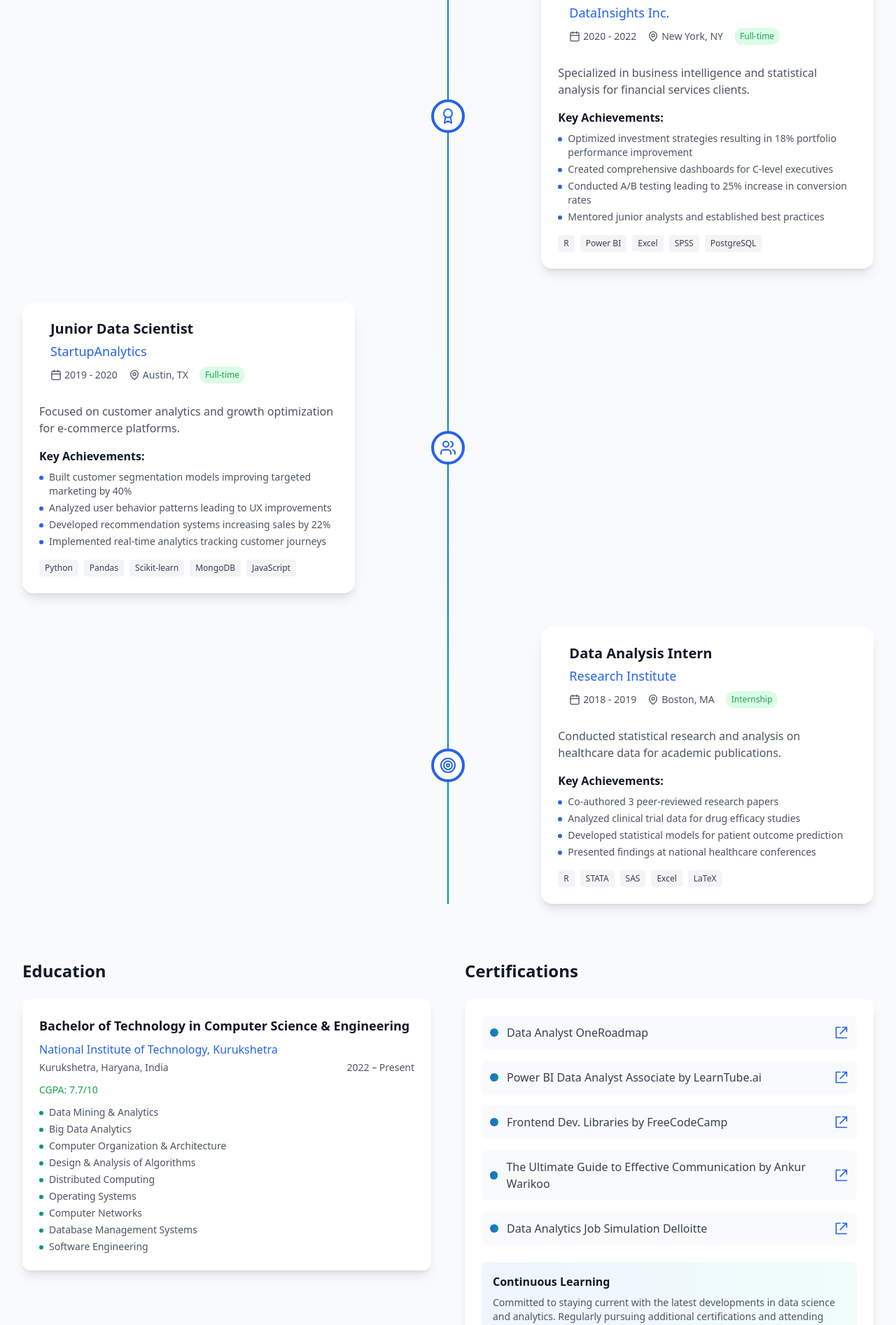
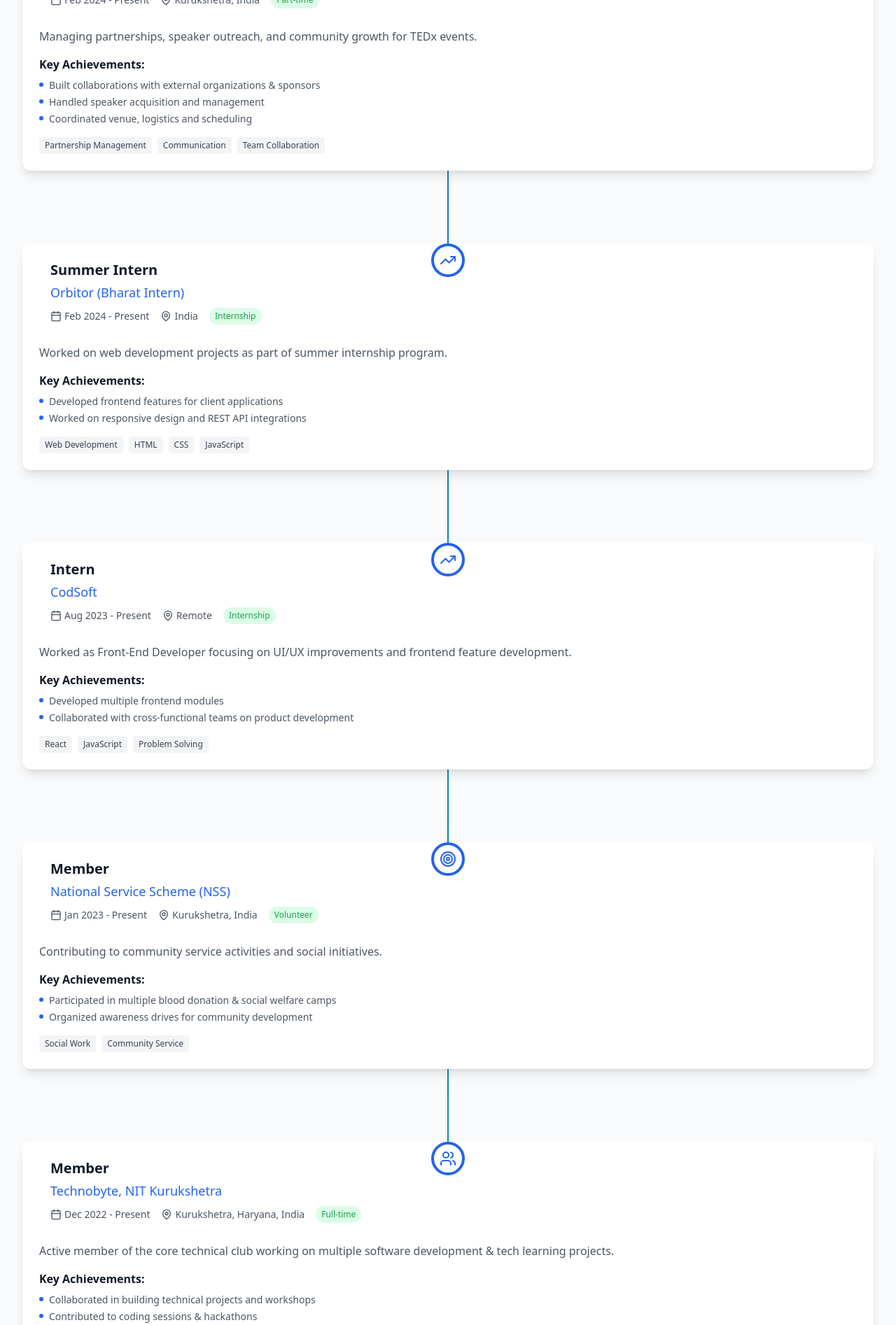
Before and after one commit to uraj1/Rhythm-Portfolio, a React (Vite) app: page / in a window 1280 px wide. Shown: the part 5214-7108 px from the top of the page at 70% size. Built offline with nearby package versions, Linux system fonts and the light colour scheme.

Commit message:
updated the latest experience and styling

```diff
--- a/src/components/Experience.tsx
+++ b/src/components/Experience.tsx
@@ -12,77 +12,104 @@
 // Experience Data
 const experiences = [
   {
-    title: "Senior Data Analyst",
-    company: "TechCorp Analytics",
-    location: "San Francisco, CA",
-    period: "2022 - Present",
-    type: "Full-time",
+    title: "Secretary",
+    company: "Colours: A Happy Place :)",
+    location: "Kurukshetra, Haryana, India",
+    period: "Jun 2025 - Present",
+    type: "Leadership",
     description:
-      "Leading data science initiatives for enterprise clients, developing predictive models and advanced analytics solutions.",
+      "Leading the social media and event management teams for college mental health and cultural initiatives.",
     achievements: [
-      "Increased client retention by 35% through predictive churn modeling",
-      "Led a team of 5 data analysts on multiple high-impact projects",
-      "Designed and implemented automated reporting systems reducing manual work by 60%",
-      "Developed machine learning models achieving 92% average accuracy",
+      "Managed 100+ members in organizing large-scale cultural events",
+      "Oversaw content creation, event planning and community outreach",
+      "Successfully executed multiple campus-wide mental health awareness campaigns"
     ],
-    technologies: ["Python", "SQL", "Tableau", "AWS", "Machine Learning"],
+    technologies: ["Community Outreach", "Event Management", "Leadership"],
+    icon: Users,
+    color: "from-pink-600 to-pink-800",
+  },
+
+  {
+    title: "Outreach Manager",
+    company: "TEDxNITKKR",
+    location: "Kurukshetra, India",
+    period: "Feb 2024 - Present",
+    type: "Part-time",
+    description:
+      "Managing partnerships, speaker outreach, and community growth for TEDx events.",
+    achievements: [
+      "Built collaborations with external organizations & sponsors",
+      "Handled speaker acquisition and management",
+      "Coordinated venue, logistics and scheduling"
+    ],
+    technologies: ["Partnership Management", "Communication", "Team Collaboration"],
+    icon: Award,
+    color: "from-red-600 to-red-800",
+  },
+  {
+    title: "Summer Intern",
+    company: "Orbitor (Bharat Intern)",
+    location: "India",
+    period: "Feb 2024 - Present",
+    type: "Internship",
+    description:
+      "Worked on web development projects as part of summer internship program.",
+    achievements: [
+      "Developed frontend features for client applications",
+      "Worked on responsive design and REST API integrations"
+    ],
+    technologies: ["Web Development", "HTML", "CSS", "JavaScript"],
     icon: TrendingUp,
     color: "from-blue-600 to-blue-800",
   },
   {
-    title: "Data Analyst",
-    company: "DataInsights Inc.",
-    location: "New York, NY",
-    period: "2020 - 2022",
-    type: "Full-time",
+    title: "Intern",
+    company: "CodSoft",
+    location: "Remote",
+    period: "Aug 2023 - Present",
+    type: "Internship",
     description:
-      "Specialized in business intelligence and statistical analysis for financial services clients.",
+      "Worked as Front-End Developer focusing on UI/UX improvements and frontend feature development.",
     achievements: [
-      "Optimized investment strategies resulting in 18% portfolio performance improvement",
-      "Created comprehensive dashboards for C-level executives",
-      "Conducted A/B testing leading to 25% increase in conversion rates",
-      "Mentored junior analysts and established best practices",
+      "Developed multiple frontend modules",
+      "Collaborated with cross-functional teams on product development"
     ],
-    technologies: ["R", "Power BI", "Excel", "SPSS", "PostgreSQL"],
-    icon: Award,
-    color: "from-teal-600 to-teal-800",
+    technologies: ["React", "JavaScript", "Problem Solving"],
+    icon: TrendingUp,
+    color: "from-green-600 to-green-800",
   },
   {
-    title: "Junior Data Scientist",
-    company: "StartupAnalytics",
-    location: "Austin, TX",
-    period: "2019 - 2020",
-    type: "Full-time",
+    title: "Member",
+    company: "National Service Scheme (NSS)",
+    location: "Kurukshetra, India",
+    period: "Jan 2023 - Present",
+    type: "Volunteer",
     description:
-      "Focused on customer analytics and growth optimization for e-commerce platforms.",
+      "Contributing to community service activities and social initiatives.",
     achievements: [
-      "Built customer segmentation models improving targeted marketing by 40%",
-      "Analyzed user behavior patterns leading to UX improvements",
-      "Developed recommendation systems increasing sales by 22%",
-      "Implemented real-time analytics tracking customer journeys",
+      "Participated in multiple blood donation & social welfare camps",
+      "Organized awareness drives for community development"
     ],
-    technologies: ["Python", "Pandas", "Scikit-learn", "MongoDB", "JavaScript"],
-    icon: Users,
-    color: "from-purple-600 to-purple-800",
-  },
-  {
-    title: "Data Analysis Intern",
-    company: "Research Institute",
-    location: "Boston, MA",
-    period: "2018 - 2019",
-    type: "Internship",
-    description:
-      "Conducted statistical research and analysis on healthcare data for academic publications.",
-    achievements: [
-      "Co-authored 3 peer-reviewed research papers",
-      "Analyzed clinical trial data for drug efficacy studies",
-      "Developed statistical models for patient outcome prediction",
-      "Presented findings at national healthcare conferences",
-    ],
-    technologies: ["R", "STATA", "SAS", "Excel", "LaTeX"],
+    technologies: ["Social Work", "Community Service"],
     icon: Target,
     color: "from-orange-600 to-orange-800",
   },
+  {
+    title: "Member",
+    company: "Technobyte, NIT Kurukshetra",
+    location: "Kurukshetra, Haryana, India",
+    period: "Dec 2022 - Present",
+    type: "Full-time",
+    description:
+      "Active member of the core technical club working on multiple software development & tech learning projects.",
+    achievements: [
+      "Collaborated in building technical projects and workshops",
+      "Contributed to coding sessions & hackathons"
+    ],
+    technologies: ["JavaScript", "Python", "Team Collaboration"],
+    icon: Users,
+    color: "from-indigo-600 to-indigo-800",
+  }
 ];
 
 const education = [
@@ -150,7 +177,7 @@
 // Main Component
 const Experience = () => {
   return (
-    <section id="experience" className="py-20 bg-gray-50 dark:bg-gray-800">
+    <section id="experience" className="py-8 md:py-20 bg-gray-50 dark:bg-gray-800">
       <div className="max-w-7xl mx-auto px-4 sm:px-6 lg:px-8">
         <motion.div
           variants={containerVariants}
@@ -158,121 +185,113 @@
           whileInView="visible"
           viewport={{ once: true, amount: 0.3 }}
         >
-          {/* Header */}
-          <motion.div variants={itemVariants} className="text-center mb-16">
-            <h2 className="text-4xl md:text-5xl font-bold text-gray-900 dark:text-white mb-6">
+          {/* Header - Adjusted for mobile */}
+          <motion.div variants={itemVariants} className="text-center mb-8 md:mb-16">
+            <h2 className="text-3xl md:text-5xl font-bold text-gray-900 dark:text-white mb-4 md:mb-6">
               Professional{" "}
               <span className="bg-gradient-to-r from-blue-600 to-teal-600 bg-clip-text text-transparent">
                 Journey
               </span>
             </h2>
-            <div className="w-24 h-1 bg-gradient-to-r from-blue-600 to-teal-600 mx-auto rounded-full mb-6"></div>
-            <p className="text-xl text-gray-600 dark:text-gray-300 max-w-3xl mx-auto">
+            <div className="w-20 md:w-24 h-1 bg-gradient-to-r from-blue-600 to-teal-600 mx-auto rounded-full mb-4 md:mb-6"></div>
+            <p className="text-base md:text-xl text-gray-600 dark:text-gray-300 max-w-3xl mx-auto">
               A progressive career in data science with a track record of
               delivering impactful solutions.
             </p>
           </motion.div>
 
-          {/* Work Experience */}
-          <motion.div variants={itemVariants} className="mb-20">
-            <h3 className="text-2xl font-semibold text-gray-900 dark:text-white mb-8 text-center">
+          {/* Work Experience - Mobile Optimized */}
+          <motion.div variants={itemVariants} className="mb-12 md:mb-20">
+            <h3 className="text-xl md:text-2xl font-semibold text-gray-900 dark:text-white mb-6 md:mb-8 text-center">
               Work Experience
             </h3>
-            <div className="relative">
-              <div className="absolute left-1/2 transform -translate-x-px h-full w-0.5 bg-gradient-to-b from-blue-600 to-teal-600 hidden lg:block"></div>
+            <div className="relative w-full">
+              {/* Timeline line - Hidden on mobile */}
+              <div className="hidden md:block absolute left-1/2 transform -translate-x-px h-full w-0.5 bg-gradient-to-b from-blue-600 to-teal-600"></div>
 
               {experiences.map((exp, index) => {
                 const IconComponent = exp.icon;
                 return (
                   <motion.div
                     key={index}
-                    className={`relative flex items-center ${
-                      index % 2 === 0 ? "lg:flex-row" : "lg:flex-row-reverse"
-                    } mb-12`}
+                    className="relative mb-12 md:mb-20 pt-6"
                     variants={itemVariants}
                     whileHover={{ scale: 1.02 }}
                   >
-                    <div className="absolute left-1/2 transform -translate-x-1/2 w-12 h-12 bg-white dark:bg-gray-900 rounded-full border-4 border-blue-600 flex items-center justify-center z-10 hidden lg:flex">
+                    {/* Icon - Centered for mobile */}
+                    <div className="absolute left-1/2 transform -translate-x-1/2 -top-2 md:top-6 w-10 h-10 md:w-12 md:h-12 bg-white dark:bg-gray-900 rounded-full border-4 border-blue-600 flex items-center justify-center z-10">
                       <motion.div
                         whileHover={{ rotate: 360 }}
                         transition={{ duration: 0.6 }}
                       >
-                        <IconComponent className="w-6 h-6 text-blue-600" />
+                        <IconComponent className="w-5 h-5 md:w-6 md:h-6 text-blue-600" />
                       </motion.div>
                     </div>
 
-                    <div
-                      className={`w-full lg:w-5/12 ${
-                        index % 2 === 0 ? "lg:pr-8" : "lg:pl-8"
-                      }`}
-                    >
+                    {/* Experience Card - Full width on mobile */}
+                    <div className="w-full bg-white dark:bg-gray-900 rounded-xl p-4 md:p-6 shadow-lg hover:shadow-xl transition-all duration-300">
+                      <div className="flex items-start space-x-3 md:space-x-4 mb-3 md:mb-4">
                         <motion.div
-                        className="bg-white dark:bg-gray-900 rounded-2xl p-6 shadow-lg hover:shadow-xl transition-all duration-300"
-                        whileHover={{ y: -5 }}
-                      >
-                        <div className="flex items-start space-x-4 mb-4">
-                          <motion.div
-                            className={`w-12 h-12 bg-gradient-to-r ${exp.color} rounded-lg flex items-center justify-center lg:hidden`}
+                          className={`w-10 h-10 md:hidden bg-gradient-to-r ${exp.color} rounded-lg flex items-center justify-center`}
                           whileHover={{ rotate: 360 }}
                           transition={{ duration: 0.6 }}
                         >
-                            <IconComponent className="w-6 h-6 text-white" />
+                          <IconComponent className="w-5 h-5 text-white" />
                         </motion.div>
                         <div className="flex-1">
-                            <h4 className="text-xl font-semibold text-gray-900 dark:text-white mb-1">
+                          <h4 className="text-lg md:text-xl font-semibold text-gray-900 dark:text-white mb-1">
                             {exp.title}
                           </h4>
-                            <p className="text-lg font-medium text-blue-600 dark:text-blue-400 mb-2">
+                          <p className="text-base md:text-lg font-medium text-blue-600 dark:text-blue-400 mb-2">
                             {exp.company}
                           </p>
-                            <div className="flex flex-wrap items-center gap-4 text-sm text-gray-600 dark:text-gray-400 mb-3">
+                          <div className="flex flex-wrap items-center gap-2 md:gap-4 text-xs md:text-sm text-gray-600 dark:text-gray-400 mb-2 md:mb-3">
                             <div className="flex items-center space-x-1">
-                                <Calendar className="w-4 h-4" />
+                              <Calendar className="w-3 h-3 md:w-4 md:h-4" />
                               <span>{exp.period}</span>
                             </div>
                             <div className="flex items-center space-x-1">
-                                <MapPin className="w-4 h-4" />
-                                <span>{exp.location}</span>
+                              <MapPin className="w-3 h-3 md:w-4 md:h-4" />
+                              <span className="truncate max-w-[120px] md:max-w-none">{exp.location}</span>
                             </div>
-                              <span className="px-2 py-1 bg-green-100 dark:bg-green-900/30 text-green-600 dark:text-green-400 rounded-full text-xs">
+                            <span className="px-1.5 py-0.5 md:px-2 md:py-1 bg-green-100 dark:bg-green-900/30 text-green-600 dark:text-green-400 rounded-full text-xs">
                               {exp.type}
                             </span>
                           </div>
                         </div>
                       </div>
 
-                        <p className="text-gray-600 dark:text-gray-300 mb-4">
+                      <p className="text-sm md:text-base text-gray-600 dark:text-gray-300 mb-3 md:mb-4">
                         {exp.description}
                       </p>
 
-                        <div className="mb-4">
-                          <h5 className="font-semibold text-gray-900 dark:text-white mb-2">
+                      <div className="mb-3 md:mb-4">
+                        <h5 className="font-semibold text-sm md:text-base text-gray-900 dark:text-white mb-1 md:mb-2">
                           Key Achievements:
                         </h5>
                         <ul className="space-y-1">
                           {exp.achievements.map((achievement, achIndex) => (
                             <li
                               key={achIndex}
-                                className="flex items-start space-x-2 text-gray-600 dark:text-gray-300"
+                              className="flex items-start space-x-2 text-xs md:text-sm text-gray-600 dark:text-gray-300"
                             >
-                                <div className="w-1.5 h-1.5 bg-blue-600 rounded-full mt-2 flex-shrink-0"></div>
-                                <span className="text-sm">{achievement}</span>
+                              <div className="w-1.5 h-1.5 bg-blue-600 rounded-full mt-1.5 flex-shrink-0"></div>
+                              <span>{achievement}</span>
                             </li>
                           ))}
                         </ul>
                       </div>
 
-                        <div className="flex flex-wrap gap-2">
+                      <div className="flex flex-wrap gap-1.5 md:gap-2">
                         {exp.technologies.map((tech, techIndex) => (
                           <span
                             key={techIndex}
-                              className="px-2 py-1 bg-gray-100 dark:bg-gray-800 text-gray-700 dark:text-gray-300 text-xs rounded"
+                            className="px-1.5 py-0.5 md:px-2 md:py-1 bg-gray-100 dark:bg-gray-800 text-gray-700 dark:text-gray-300 text-xs rounded"
                           >
                             {tech}
                           </span>
                         ))}
                       </div>
-                      </motion.div>
                     </div>
                   </motion.div>
                 );
@@ -280,43 +299,43 @@
             </div>
           </motion.div>
 
-          {/* Education */}
+          {/* Education & Certifications - Stacked on mobile */}
           <motion.div
             variants={itemVariants}
-            className="grid grid-cols-1 lg:grid-cols-2 gap-12"
+            className="flex flex-col lg:grid lg:grid-cols-2 gap-8 md:gap-12"
           >
             <div>
-              <h3 className="text-2xl font-semibold text-gray-900 dark:text-white mb-6">
+              <h3 className="text-xl md:text-2xl font-semibold text-gray-900 dark:text-white mb-4 md:mb-6">
                 Education
               </h3>
-              <div className="space-y-6">
+              <div className="space-y-4 md:space-y-6">
                 {education.map((edu, index) => (
                   <motion.div
                     key={index}
-                    className="bg-white dark:bg-gray-900 rounded-xl p-6 shadow-lg"
+                    className="bg-white dark:bg-gray-900 rounded-lg md:rounded-xl p-4 md:p-6 shadow-lg"
                     whileHover={{ scale: 1.02, y: -5 }}
                   >
-                    <h4 className="text-lg font-semibold text-gray-900 dark:text-white mb-2">
+                    <h4 className="text-base md:text-lg font-semibold text-gray-900 dark:text-white mb-1 md:mb-2">
                       {edu.degree}
                     </h4>
-                    <p className="text-blue-600 dark:text-blue-400 font-medium mb-1">
+                    <p className="text-sm md:text-base text-blue-600 dark:text-blue-400 font-medium mb-1">
                       {edu.institution}
                     </p>
-                    <div className="flex items-center justify-between text-sm text-gray-600 dark:text-gray-400 mb-3">
+                    <div className="flex flex-col md:flex-row md:items-center md:justify-between text-xs md:text-sm text-gray-600 dark:text-gray-400 mb-2 md:mb-3">
                       <span>{edu.location}</span>
                       <span>{edu.period}</span>
                     </div>
-                    <p className="text-sm font-medium text-green-600 dark:text-green-400 mb-3">
+                    <p className="text-xs md:text-sm font-medium text-green-600 dark:text-green-400 mb-2 md:mb-3">
                       CGPA: {edu.cgpa}
                     </p>
                     <ul className="space-y-1">
                       {edu.highlights.map((highlight, hIndex) => (
                         <li
                           key={hIndex}
-                          className="flex items-start space-x-2 text-gray-600 dark:text-gray-300"
+                          className="flex items-start space-x-2 text-xs md:text-sm text-gray-600 dark:text-gray-300"
                         >
-                          <div className="w-1.5 h-1.5 bg-teal-600 rounded-full mt-2 flex-shrink-0"></div>
-                          <span className="text-sm">{highlight}</span>
+                          <div className="w-1.5 h-1.5 bg-teal-600 rounded-full mt-1.5 flex-shrink-0"></div>
+                          <span>{highlight}</span>
                         </li>
                       ))}
                     </ul>
@@ -325,22 +344,22 @@
               </div>
             </div>
 
-            {/* Certifications */}
+            {/* Certifications - Mobile optimized */}
             <motion.div>
-              <h3 className="text-2xl font-semibold text-gray-900 dark:text-white mb-6">
+              <h3 className="text-xl md:text-2xl font-semibold text-gray-900 dark:text-white mb-4 md:mb-6">
                 Certifications
               </h3>
-              <div className="bg-white dark:bg-gray-900 rounded-xl p-6 shadow-lg">
-                <div className="space-y-4">
+              <div className="bg-white dark:bg-gray-900 rounded-lg md:rounded-xl p-4 md:p-6 shadow-lg">
+                <div className="space-y-3 md:space-y-4">
                   {certifications.map((cert, index) => (
                     <motion.div
                       key={index}
-                      className="flex items-center justify-between p-3 bg-gray-50 dark:bg-gray-800 rounded-lg"
+                      className="flex items-center justify-between p-2 md:p-3 bg-gray-50 dark:bg-gray-800 rounded-lg"
                       whileHover={{ scale: 1.02, x: 5 }}
                     >
-                      <div className="flex items-center space-x-3">
-                        <div className="w-3 h-3 bg-gradient-to-r from-blue-600 to-teal-600 rounded-full"></div>
-                        <span className="text-gray-700 dark:text-gray-300 font-medium">
+                      <div className="flex items-center space-x-2 md:space-x-3">
+                        <div className="w-2 h-2 md:w-3 md:h-3 bg-gradient-to-r from-blue-600 to-teal-600 rounded-full"></div>
+                        <span className="text-xs md:text-sm text-gray-700 dark:text-gray-300 font-medium line-clamp-1">
                           {cert.title}
                         </span>
                       </div>
@@ -348,9 +367,10 @@
                         href={cert.link}
                         target="_blank"
                         rel="noopener noreferrer"
+                        className="flex-shrink-0"
                       >
                         <svg
-                          className="w-5 h-5 text-blue-600 hover:text-teal-600 transition"
+                          className="w-4 h-4 md:w-5 md:h-5 text-blue-600 hover:text-teal-600 transition"
                           fill="none"
                           stroke="currentColor"
                           strokeWidth="2"
@@ -367,16 +387,15 @@
                   ))}
                 </div>
                 <motion.div
-                  className="mt-6 p-4 bg-gradient-to-r from-blue-50 to-teal-50 dark:from-blue-900/20 dark:to-teal-900/20 rounded-lg"
+                  className="mt-4 md:mt-6 p-3 md:p-4 bg-gradient-to-r from-blue-50 to-teal-50 dark:from-blue-900/20 dark:to-teal-900/20 rounded-lg"
                   whileHover={{ scale: 1.02 }}
                 >
-                  <h4 className="font-semibold text-gray-900 dark:text-white mb-2">
+                  <h4 className="font-semibold text-sm md:text-base text-gray-900 dark:text-white mb-1 md:mb-2">
                     Continuous Learning
                   </h4>
-                  <p className="text-sm text-gray-600 dark:text-gray-300">
+                  <p className="text-xs md:text-sm text-gray-600 dark:text-gray-300">
                     Committed to staying current with the latest developments in
-                    data science and analytics. Regularly pursuing additional
-                    certifications and attending industry conferences.
+                    data science and analytics.
                   </p>
                 </motion.div>
               </div>
```
Lines whose indentation alone changed are shown as unchanged.
